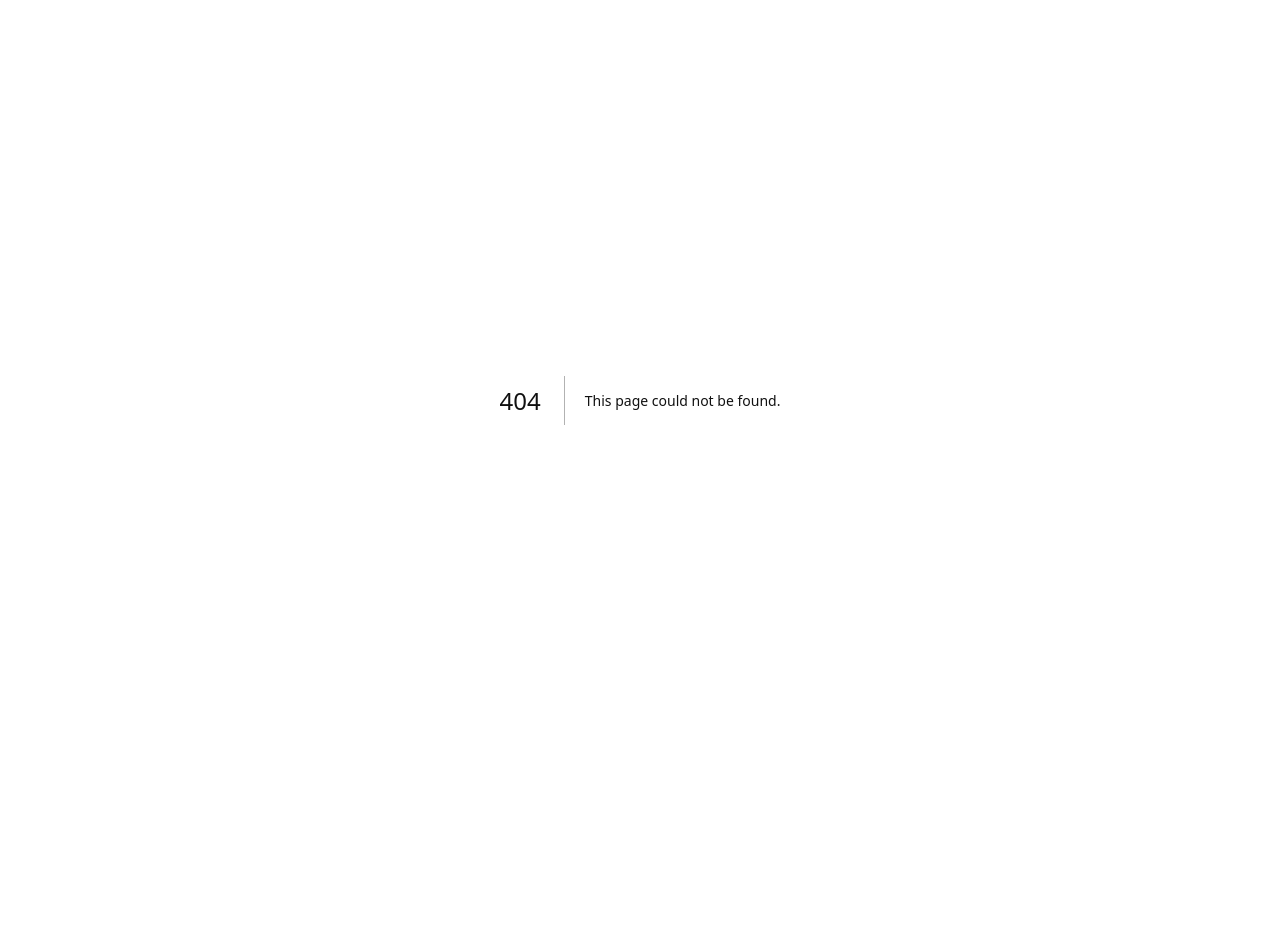
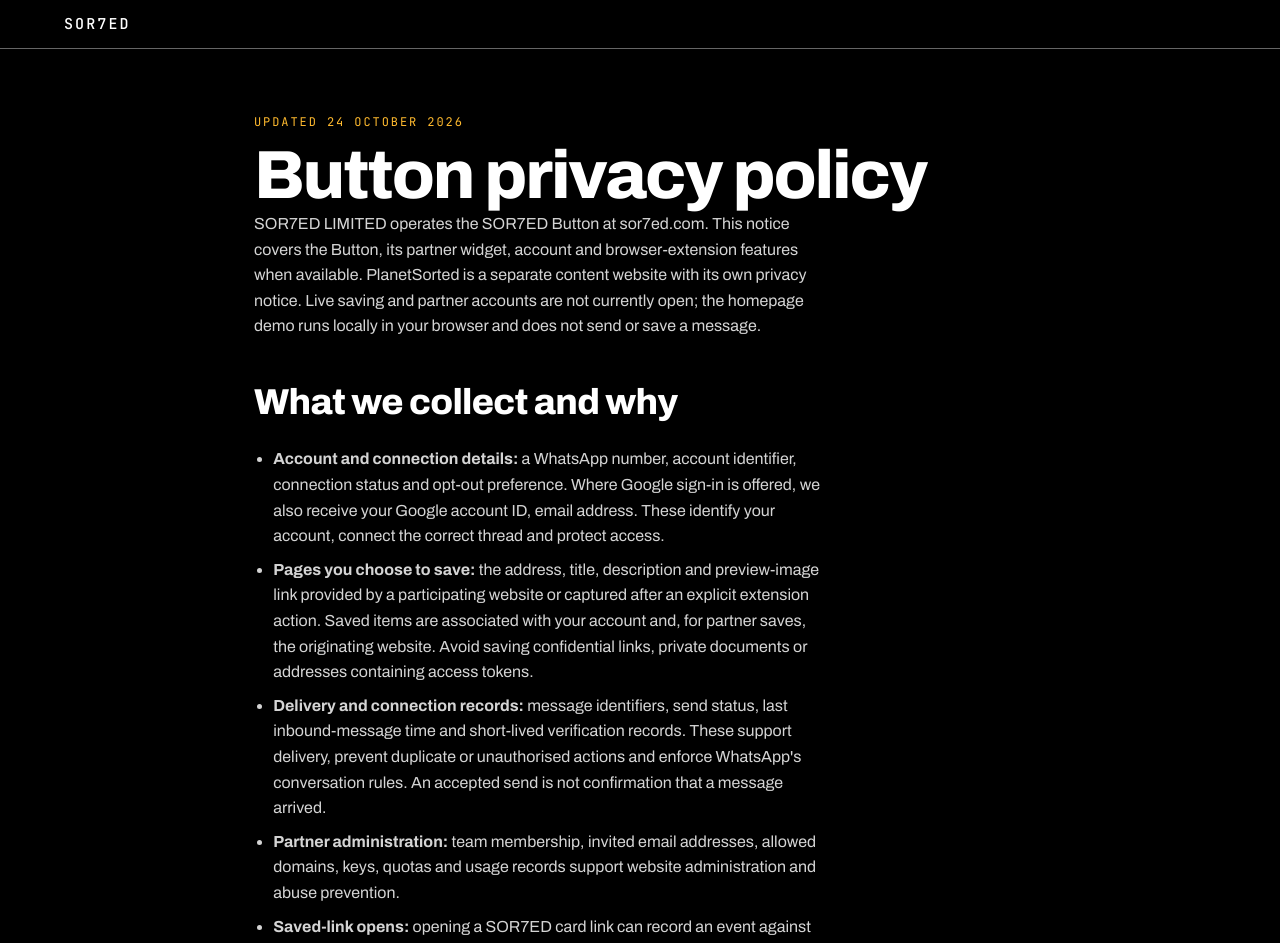
Before and after one commit to claudiokurath/sor7ed-button, a Next.js app in the folder web/: page /privacy-policy in a window 1280 px wide. Before the commit this address had no page. Shown: the top 943 px of the page. Before the commit the page ends 800 px from the top, so only its background shows below. Built offline with nearby package versions, Linux system fonts and the light colour scheme.

Commit message:
Add Button sitemap, social previews and dedicated privacy notice

```diff
--- a/web/src/app/_home/Sections.tsx
+++ b/web/src/app/_home/Sections.tsx
@@ -112,7 +112,7 @@
     { q: 'How does WhatsApp get connected?', a: 'The first time, a small window asks you to sign in with Google. It then gives you a connection link that opens WhatsApp with a one-time message ready to send. Send it and you are connected. The link works once and expires after about 15 minutes; the window can fetch a new one.' },
     { q: 'What gets saved?', a: 'The address, title, description and preview image that the website provides for the page you pressed Sorted on, linked to your account.' },
     { q: 'Which websites take part?', a: 'Only websites whose owners have added the Button. It does not appear anywhere else. A browser extension is planned but not available.' },
-    { q: 'What happens to my data?', a: 'See the privacy summary on this page. It is a plain-language summary, not a full privacy policy.' },
+    { q: 'What happens to my data?', a: 'The privacy summary below explains the main points. The footer links to the Button privacy policy for details about saved links, WhatsApp, service providers and your rights.' },
     { q: 'What is the difference between the demo and live saving?', a: 'The demo on this page runs in your browser. It sends nothing, saves nothing and contacts no service. Live saving signs you in, connects WhatsApp and asks WhatsApp to send the card. WhatsApp accepting a message is not proof it arrived, so the Button also shows when sending is pending, failed, not sent or unconfirmed. If the conversation has become inactive, you may need to reopen it before a message can be sent.' },
   ];
 
@@ -149,7 +149,7 @@
             <li>Public page previews may be fetched and preview images cached at public addresses. Where AI enrichment is enabled, page titles and descriptions are sent to OpenAI for summaries and tags.</li>
             <li>Card links pass through a SOR7ED link that records opens against the saved item and originating website. Known preview crawlers are excluded; an open is not proof of a unique return visit.</li>
           </ul>
-          <p className="s7-prose">This is a plain-language summary, not a full privacy policy.</p>
+          <p className="s7-prose">Read the <a href="/privacy-policy">Button privacy policy</a> for more detail and how to contact us about your data.</p>
         </div>
       </section>
     );
@@ -168,6 +168,7 @@
             <a href="#for-websites">For website owners</a>
             <a href="#how-it-works">How it works</a>
             <a href="#privacy">Privacy summary</a>
+            <a href="/privacy-policy">Privacy policy</a>
             <a href="https://www.planetsorted.com" rel="noopener">Planet Sorted: neurodivergent support and content ↗</a>
           </nav>
         </div>
--- a/web/src/app/_home/home.css
+++ b/web/src/app/_home/home.css
@@ -437,6 +437,10 @@
 }
 
 .s7-h3 { color:#fff; }
+.s7-policy { padding-top:64px; padding-bottom:64px; max-width:820px; }
+.s7-policy .s7-h1 { font-size:clamp(36px,7vw,68px); }
+.s7-policy .s7-h2 { margin-top:44px; font-size:clamp(25px,4vw,36px); }
+.s7-policy a, .s7-prose a { text-decoration:underline; text-underline-offset:4px; }
 .s7 #demo { scroll-margin-top:24px; }
 .s7 .hd-thumb img { width:46px; height:46px; display:block; border-radius:4px; }
 .s7 .hd-slot { min-height:148px; }
--- a/web/src/app/layout.tsx
+++ b/web/src/app/layout.tsx
@@ -2,6 +2,7 @@ import type { ReactNode } from "react";
 import type { Metadata } from "next";
 
 export const metadata: Metadata = {
+  metadataBase: new URL("https://www.sor7ed.com"),
   title: "SOR7ED BUTTON",
   description: "Save it. Get it on WhatsApp.",
 };
--- /dev/null
+++ b/web/src/app/privacy-policy/page.tsx
@@ -0,0 +1,50 @@
+import type { Metadata } from "next";
+import "../_home/home.css";
+
+export const metadata: Metadata = {
+  title: "Button privacy policy — SOR7ED",
+  description: "How the SOR7ED Button handles account details, saved pages, WhatsApp messages and your data rights.",
+  alternates: { canonical: "https://www.sor7ed.com/privacy-policy" },
+};
+
+export default function PrivacyPolicy() {
+  return (
+    <div className="s7">
+      <a className="s7-skip" href="#main">Skip to privacy policy</a>
+      <header className="s7-nav"><div className="s7-wrap s7-nav-inner"><a className="s7-brand" href="/">SOR7ED</a></div></header>
+      <main className="s7-wrap s7-policy" id="main">
+        <p className="s7-eyebrow">Updated 24 October 2026</p>
+        <h1 className="s7-h1">Button privacy policy</h1>
+        <p className="s7-prose">SOR7ED LIMITED operates the SOR7ED Button at sor7ed.com. This notice covers the Button, its partner widget, account and browser-extension features when available. PlanetSorted is a separate content website with its own privacy notice. Live saving and partner accounts are not currently open; the homepage demo runs locally in your browser and does not send or save a message.</p>
+
+        <h2 className="s7-h2">What we collect and why</h2>
+        <ul className="s7-facts">
+          <li><strong>Account and connection details:</strong> a WhatsApp number, account identifier, connection status and opt-out preference. Where Google sign-in is offered, we also receive your Google account ID, email address. These identify your account, connect the correct thread and protect access.</li>
+          <li><strong>Pages you choose to save:</strong> the address, title, description and preview-image link provided by a participating website or captured after an explicit extension action. Saved items are associated with your account and, for partner saves, the originating website. Avoid saving confidential links, private documents or addresses containing access tokens.</li>
+          <li><strong>Delivery and connection records:</strong> message identifiers, send status, last inbound-message time and short-lived verification records. These support delivery, prevent duplicate or unauthorised actions and enforce WhatsApp's conversation rules. An accepted send is not confirmation that a message arrived.</li>
+          <li><strong>Partner administration:</strong> team membership, invited email addresses, allowed domains, keys, quotas and usage records support website administration and abuse prevention.</li>
+          <li><strong>Saved-link opens:</strong> opening a SOR7ED card link can record an event against the saved item and originating website. Known preview crawlers are excluded. Partner reports include aggregated save and open counts; an open is not proof of a unique visitor or sale.</li>
+          <li><strong>Technical records:</strong> hosting and API services may process IP addresses, browser information and request or error logs for delivery, security and troubleshooting.</li>
+        </ul>
+
+        <h2 className="s7-h2">Browser extension and public previews</h2>
+        <p className="s7-prose">The extension, when released, reads the selected page's address, title and preview metadata when you use its toolbar or context-menu action. It does not continuously collect browsing history or read your login cookies. You review the page in the save window before sending. Temporary capture details may be held in that browser tab's session storage while you sign in. SOR7ED card links are shareable: anyone with one may see its preview and open the original address. They are not a private document vault. Preview images hosted by another website can cause that website to receive a request when the image loads.</p>
+
+        <h2 className="s7-h2">Providers and sharing</h2>
+        <p className="s7-prose">Meta's WhatsApp Cloud API processes the recipient number and message content to connect your thread and deliver requested messages. Your use of WhatsApp is also subject to Meta's own terms and privacy notices. Vercel hosts the web service and Neon provides the Button's Postgres database. Google processes sign-in where that option is enabled. The partner widget currently requests a font from Google Fonts, which can disclose technical request information to Google. The marketing page uses locally hosted fonts.</p>
+        <p className="s7-prose">The lean launch configuration does not use AI enrichment, a background reminder worker or separate image uploads. If full-mode AI enrichment is enabled, page titles and descriptions are sent to OpenAI to generate summaries and tags; preview content may also be fetched and images cached. We will update this notice before materially changing the processing described here. Service providers may process data outside the UK; applicable transfer safeguards must be in place where required. We may disclose information when legally required or necessary to protect the service and its users.</p>
+
+        <h2 className="s7-h2">Legal bases and messages</h2>
+        <p className="s7-prose">We process information needed to provide requested account, save and delivery functions to perform our service agreement with you. Security, duplicate prevention and proportionate usage reporting rely on legitimate interests, balanced against your rights. Legal record-keeping relies on legal obligations. Where consent is required for optional marketing or non-essential tracking, we will ask separately; connecting WhatsApp is not permission for unrelated marketing. Send STOP in the thread to pause messaging and START to resume. WhatsApp may require you to reopen the conversation before we can send another requested item.</p>
+
+        <h2 className="s7-h2">Storage, security and retention</h2>
+        <p className="s7-prose">Account and saved-item records are kept while needed to provide your account and history. Verification records expire according to their purpose; security, opt-out and legally required records may need to be retained separately. We limit access and use protected server-side credentials and session cookies. No online service can guarantee absolute security. Removing an item or account from SOR7ED does not remove messages already delivered to WhatsApp or copies held by recipients.</p>
+
+        <h2 className="s7-h2">Your choices and rights</h2>
+        <p className="s7-prose">When account controls are available, you can remove saved history, edit supported profile details, pause messages and request account deletion. You can also request access, correction, erasure, restriction or portability of your personal data, object to processing based on legitimate interests and withdraw consent where it applies. We may need to verify your identity before acting. Contact SOR7ED LIMITED through the <a href="https://www.planetsorted.com/contact">contact page</a>, stating that your request concerns the Button. You can complain to the UK's <a href="https://ico.org.uk/make-a-complaint/">Information Commissioner's Office</a>.</p>
+        <p className="s7-prose">We use essential session cookies to maintain sign-in. The demo does not require an account. This service is intended for adults. Changes to this notice will be published here with an updated date.</p>
+        <p className="s7-prose"><a href="/">← Back to SOR7ED</a></p>
+      </main>
+    </div>
+  );
+}
```
Also changed, not shown: web/src/app/opengraph-image.tsx (added, +19 -0 lines), web/src/app/page.tsx (+14 -0 lines), web/src/app/sitemap.ts (added, +8 -0 lines), web/public/robots.txt.
